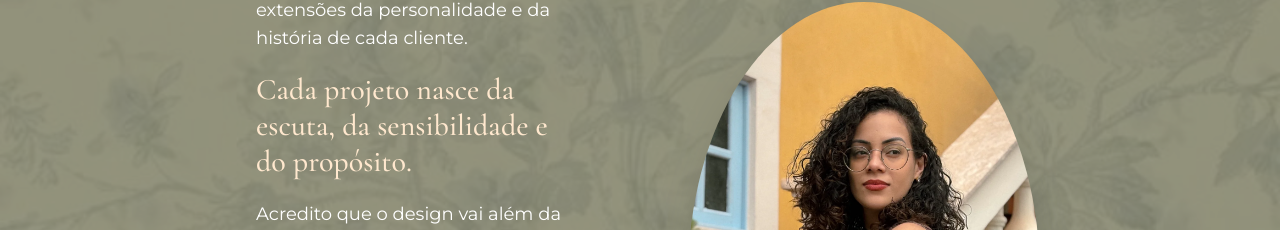
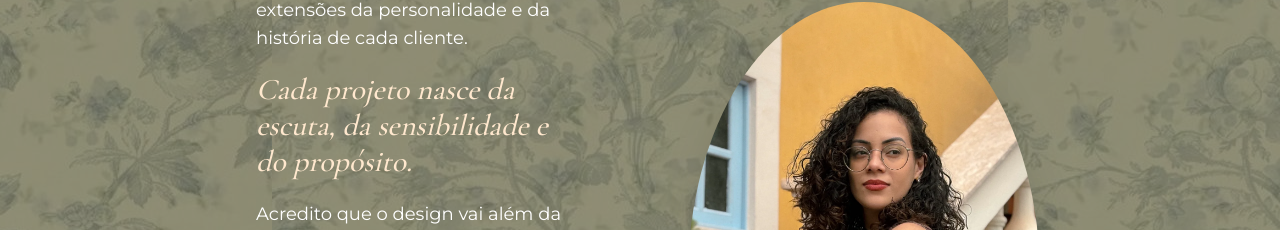
Before and after one commit to LucasMalinowski/nath_page, a Next.js app: page / in a window 1280 px wide. Shown: the part 880-1110 px from the top of the page. Built offline with nearby package versions, Linux system fonts and the light colour scheme.

Commit message:
update About component with background image and styling adjustments

```diff
--- a/app/globals.css
+++ b/app/globals.css
@@ -47,8 +47,7 @@ h1, h2, h3, h4, h5, h6 {
     right: 0;
     bottom: 0;
     background-image: url('/background-texture.jpeg');
-    background-size: cover;
-    background-position: center;
+    background-size: auto;
     opacity: 0.3;
     z-index: -1;
   }
--- a/components/About.tsx
+++ b/components/About.tsx
@@ -4,11 +4,19 @@ import Image from 'next/image'
 
 const About = () => {
   return (
-      <section id="sobre" className="relative  bg-floral-overlay">
-        <div className="grid grid-cols-1 lg:grid-cols-2 bg-floral-overlay bg-[#525432]/60 px-48">
-          {/* Left side - Text with darker green overlay background */}
+      <section
+          id="sobre"
+          className="relative"
+          style={{
+            backgroundImage: 'url(/background-texture.jpeg)',
+            backgroundSize: 'auto',
+            backgroundPosition: 'center',
+            backgroundRepeat: 'repeat',
+          }}
+      >
+        <div className="grid grid-cols-1 lg:grid-cols-2 bg-[#525432]/60 px-48">
+          {/* Left side - Text */}
           <div className="relative py-16 md:py-20 px-8 sm:px-12 lg:px-16">
-            <div className="absolute inset-0"></div>
             <div className="relative space-y-5 max-w-xl">
               <h2 className="text-7xl font-bold text-[#ffe8ce] mb-6" style={{ fontFamily: 'Cormorant Garamond, serif', fontWeight: 600 }}>
                 Sobre mim
@@ -18,7 +26,7 @@ const About = () => {
                 Sou Nathalia Malinowski, designer de interiores e artista muralista. Transformo ambientes em extensões da personalidade e da história de cada cliente.
               </p>
 
-              <p className="text-3xl text-[#ffe8ce]" style={{ fontFamily: 'Cormorant Garamond, serif', fontWeight: 500 }}>
+              <p className="text-3xl text-[#ffe8ce]" style={{ fontFamily: 'Cormorant Garamond, serif', fontWeight: 500, fontStyle: 'italic' }}>
                 Cada projeto nasce da escuta, da sensibilidade e do propósito.
               </p>
 
@@ -32,8 +40,8 @@ const About = () => {
             </div>
           </div>
 
-          {/* Right side - Pattern background with photo */}
-          <div className="relative flex items-end justify-center lg:justify-end py-0 px-6 sm:px-8 lg:px-12 ">
+          {/* Right side - Photo */}
+          <div className="relative flex items-end justify-center lg:justify-end py-0 px-6 sm:px-8 lg:px-12">
             <div className="relative w-80 h-96 md:w-96 md:h-[480px] lg:w-[420px] lg:h-[550px] overflow-hidden shadow-2xl" style={{ borderRadius: '50% 50% 0 0' }}>
               <Image
                   src="/profile-photo.jpeg"
```
